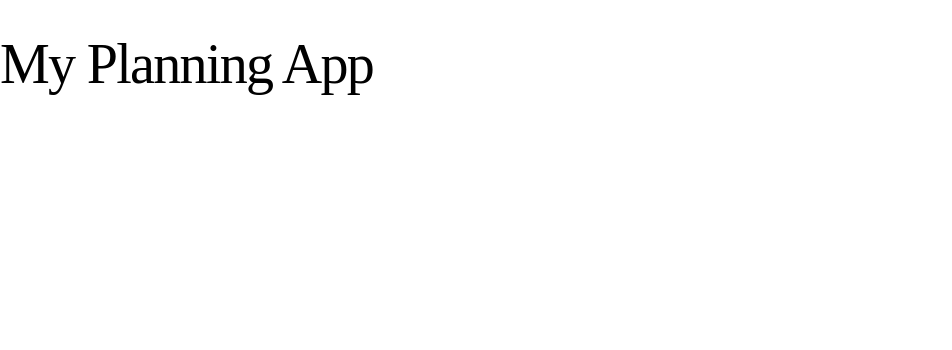
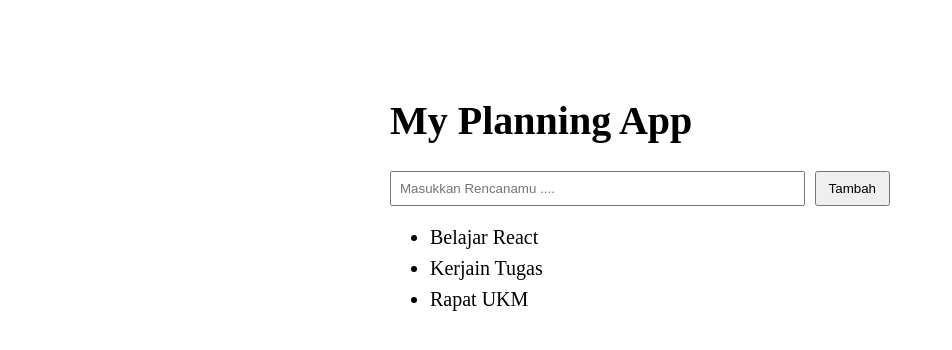
Before and after one commit to Aldzikra/todolist-with-react-typescript, a React (Vite) app: page / in a window 1280 px wide. Shown: the top 350 px of the page, without its empty margins (0-952 px from the left). Built offline with nearby package versions, Linux system fonts and the light colour scheme.

Commit message:
feat: Tambah task ke dalam list

```diff
--- a/src/App.tsx
+++ b/src/App.tsx
@@ -1,8 +1,37 @@
+import { useState } from "react";
+
 function App(){
+  const [plans, setPlans] = useState<string[]> ([
+  "Belajar React",
+  "Kerjain Tugas",
+  "Rapat UKM"
+]);
+  const [input, setInput] = useState("");
+
+  const addTasks = () => {
+    if (input.trim() == "") return;
+
+    setPlans([...plans, input]);
+    setInput("")
+  }
   return(
-    <div className="h1">
-        <h1>My Planning App</h1>
+    <div className="container">
+      <h1>My Planning App</h1>
+      <div className="input-group">
+        <input
+          type="text"
+          placeholder="Masukkan Rencanamu ...."
+          value={input}
+          onChange={(e) => setInput(e.target.value)}
+        />
+        <button onClick={addTasks}>Tambah</button>
+      </div>
 
+      <ul>
+        {plans.map((plan, index) => (
+          <li key={index}>{plan}</li>
+        ))}
+      </ul>
     </div>
   )
 }
--- a/src/index.css
+++ b/src/index.css
@@ -1,16 +1,34 @@
 body {
   margin: 0;
+  font-family: var(--heading);
+  font-size: 20px;
+  background: #ffffff;
 }
 
-h1{
-  font-family: var(--heading);
-  font-weight: 500;
-  color: var(--text-h);
-  font-size: 56px;
-  letter-spacing: -1.68px;
-  margin: 32px 0;
-  @media (max-width: 1024px) {
-    font-size: 36px;
-    margin: 20px 0;
-  }
+.container{
+  max-width: 500px;
+  margin: 50px auto;
+  background: white;
+  padding: 20px;
+  border-radius: 8px;
 }
+
+.input-group {
+  display: flex;
+  gap: 10px;
+  margin-bottom: 20px;
+}
+
+input {
+  flex: 1;
+  padding: 8px;
+}
+
+button {
+  padding: 8px 12px;
+  cursor: pointer;
+}
+
+li {
+  margin-bottom: 8px;
+}
```
